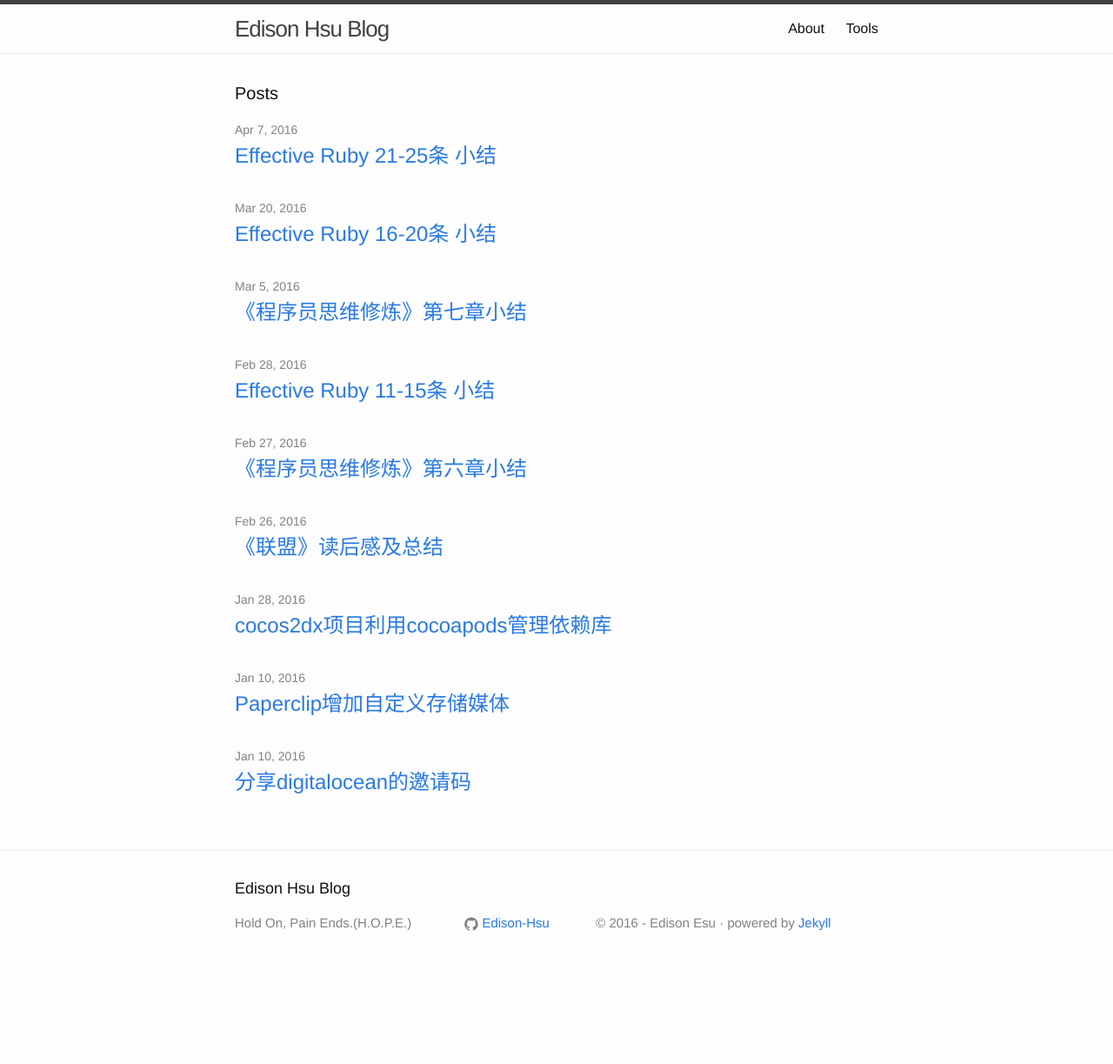
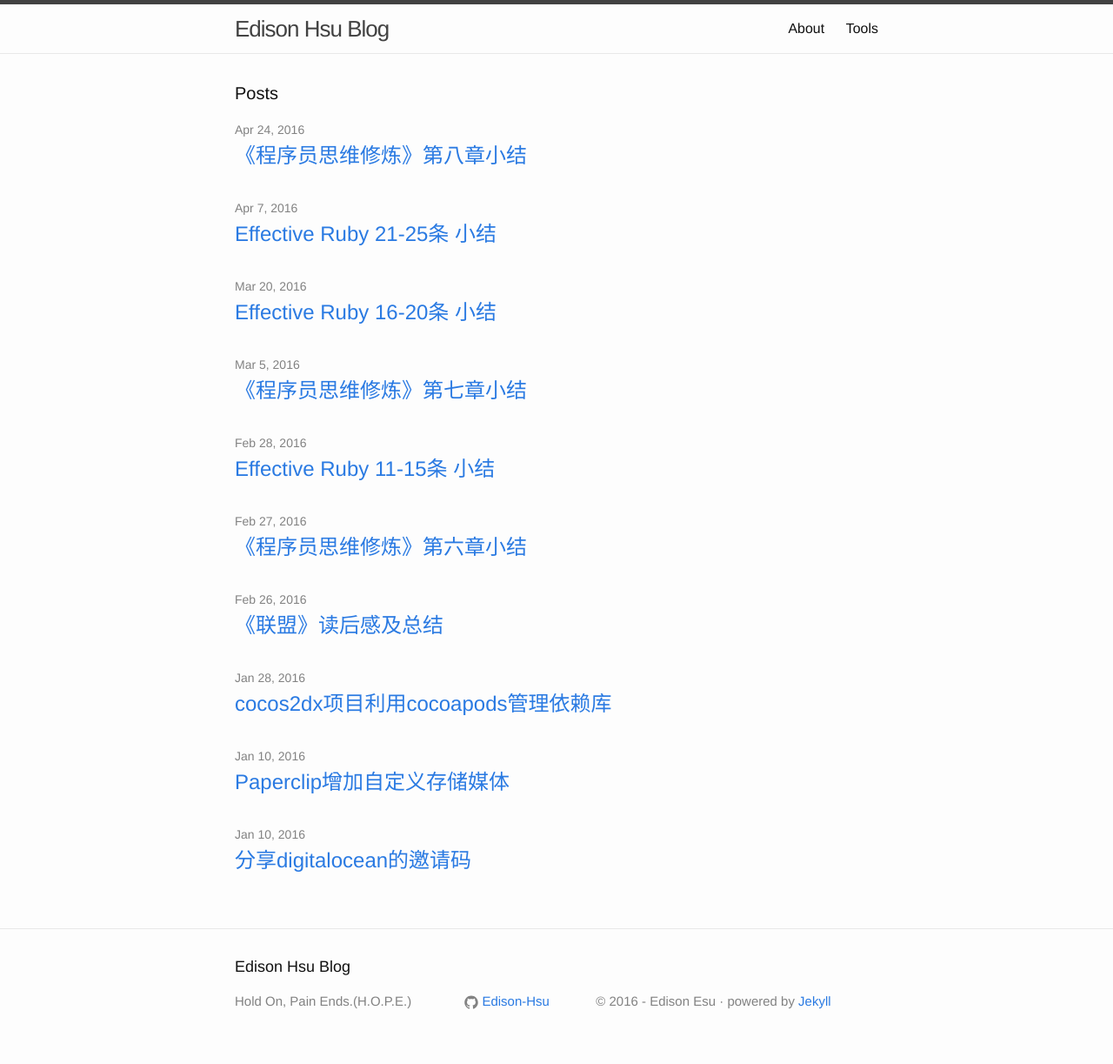
Before and after one commit to Edison-Hsu/Edison-Hsu.github.io, a Jekyll site: the page built from index.html, in a window 1280 px wide. Shown: the whole page at 87% size. Built offline with Jekyll 4.4.1, drawn with Linux system fonts in a browser that asks for light colours; comment, search, counter and statistics services are not loaded; a file with an impossible date is left out; before the commit the page ends 1133 px from its top, so only the background shows below that.

Commit message:
Updated 2016-04-23-程序员思维修炼第八章总结.markdown

```diff
--- a/_posts/2016-04-23-程序员思维修炼第八章总结.markdown
+++ b/_posts/2016-04-23-程序员思维修炼第八章总结.markdown
@@ -1,7 +1,7 @@
 ---
 layout: post
 title: 《程序员思维修炼》第八章小结
-date: {}
+date: 2016-04-24T00:00:00.000Z
 categories: 读书 总结 笔记
 published: true
 ---
```
